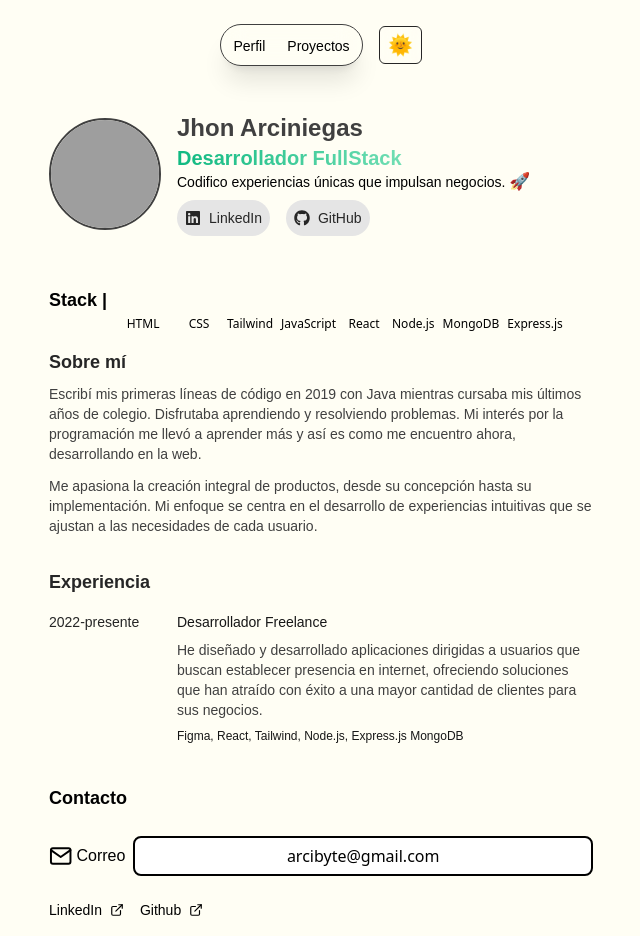
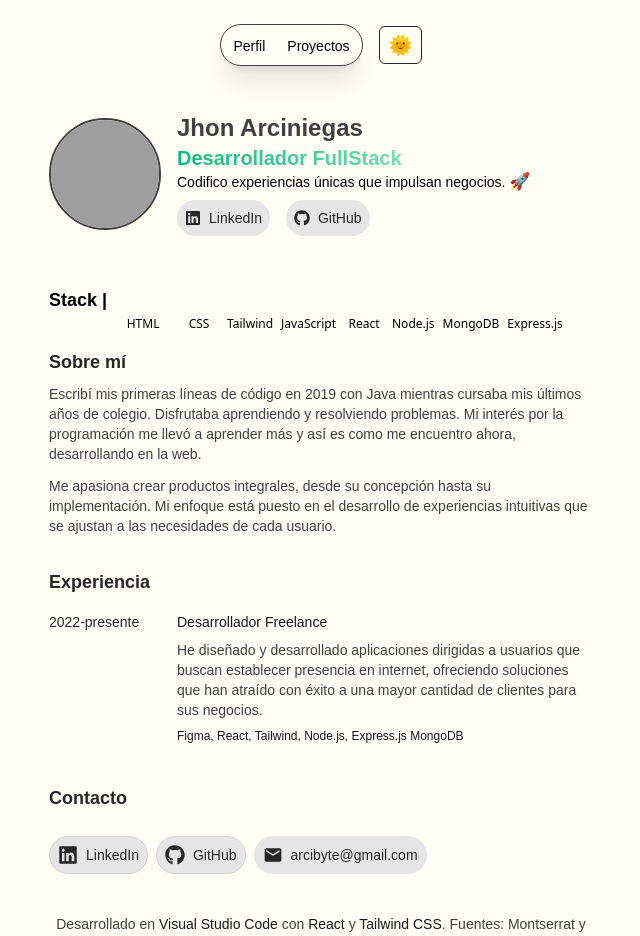
Before and after one commit to arcibyte/old-portfolio, a React (Create React App) app: page / in a window 1280 px wide. Shown: the top 936 px of the page, without its empty margins (319-959 px from the left). Built offline with nearby package versions, Linux system fonts and the light colour scheme; grey boxes are pictures that could not be loaded; some icons are missing.

Commit message:
update about & contact section

```diff
--- a/src/components/layout/Footer.jsx
+++ b/src/components/layout/Footer.jsx
@@ -15,7 +15,7 @@ const Footer = () => {
   );
 
   return (
-    <footer className="px-4 sm:px-8 md:px-16 lg:px-28 py-6 text-center font-poppins text-sm text-neutral-700 dark:text-neutral-300">
+    <footer className="px-4 sm:px-8 md:px-16 lg:px-32 py-6 text-center font-poppins text-sm text-neutral-700 dark:text-neutral-300">
       <p>
         Desarrollado en {generateLink("https://code.visualstudio.com/", "Visual Studio Code")} con {generateLink("https://reactjs.org/", "React")} y {generateLink("https://tailwindcss.com/", "Tailwind CSS")}. Fuentes: <span className={`${spanClass} font-montserrat`}>Montserrat</span> y <span className={`${spanClass} font-poppins`}>Poppins</span>. Desplegado en {generateLink("https://vercel.com/", "Vercel")}.
       </p>
--- a/src/components/sections/About.jsx
+++ b/src/components/sections/About.jsx
@@ -15,8 +15,8 @@ const About = () => {
           web.
         </p>
         <p>
-          Me apasiona la creación integral de productos, desde su concepción
-          hasta su implementación. Mi enfoque se centra en el desarrollo de
+          Me apasiona crear productos integrales, desde su concepción hasta su
+          implementación. Mi enfoque está puesto en el desarrollo de
           experiencias intuitivas que se ajustan a las necesidades de cada
           usuario.
         </p>
--- a/src/components/sections/Contact.jsx
+++ b/src/components/sections/Contact.jsx
@@ -1,50 +1,54 @@
-import React from "react";
-import { FiExternalLink, FiMail } from "react-icons/fi";
+import React from 'react';
+import { FaLinkedin, FaGithub } from 'react-icons/fa';
+import { IconContext } from 'react-icons';
+import { MdEmail } from 'react-icons/md';
+
+const ContactLink = ({ href, label, icon, iconSize }) => (
+  <a
+    href={href}
+    target="_blank"
+    rel="noopener noreferrer"
+    className="border border-neutral-300 text-neutral-800 dark:text-neutral-100  dark:border-neutral-700 bg-neutral-200 dark:bg-neutral-800 rounded-full flex items-center px-2 py-2 mb-2 sm:w-auto hover:bg-emerald-600"
+  >
+    <IconContext.Provider value={{ size: iconSize }}>
+      {icon}
+    </IconContext.Provider>
+    <span className="ml-2">{label}</span>
+  </a>
+);
 
 const Contact = () => {
   return (
     <div
       name="contact"
-      className="px-4 sm:px-8 md:px-16 lg:px-32 mt-2 max-w-screen-lg mx-auto mb-2 relative dark:text-white"
+      className="px-4 sm:px-8 md:px-16 lg:px-32 max-w-screen-lg mx-auto mb-2 relative dark:text-white  rounded-full"
     >
-      <h1 className="text-lg font-montserrat font-bold mb-6">Contacto</h1>
-      <div className="relative flex items-center">
-        <FiMail className="mr-1" size={28} />
-        <label htmlFor="emailInput" className="mr-2 font-poppins">Correo</label>
-        <input
-          type="text"
-          id="emailInput"
-          readOnly
-          className="border-2 border-black w-full py-1.5 px-3 rounded-lg grid place-items-center text-black"
-          value="arcibyte@gmail.com"
-          aria-readonly="true"
+      <h1 className="text-lg font-montserrat font-bold mb-6 dark:text-neutral-300 text-neutral-800">Contacto</h1>
+
+      <div className="flex flex-col sm:flex-row sm:space-x-2 text-sm font-poppins">
+        <ContactLink
+          href="https://www.linkedin.com/in/jhon-arciniegas"
+          label="LinkedIn"
+          icon={<FaLinkedin />}
+          iconSize={20}
         />
-      </div>
-      <div>
-        <ul className="flex font-poppins text-sm space-x-4 mt-6">
-          <li className="flex items-center">
-            <a
-              href="https://www.linkedin.com/in/jhon-arciniegas"
-              className="flex items-center hover:text-blue-400"
-              target="_blank"
-              rel="noopener noreferrer"
-            >
-              <span>LinkedIn</span>
-              <FiExternalLink className="ml-2" />
-            </a>
-          </li>
-          <li className="flex items-center">
-            <a
-              href="https://github.com/arcibyte"
-              className="flex items-center hover:text-blue-400"
-              target="_blank"
-              rel="noopener noreferrer"
-            >
-              <span>Github</span>
-              <FiExternalLink className="ml-2" />
-            </a>
-          </li>
-        </ul>
+
+        <ContactLink
+          href="https://github.com/arcibyte"
+          label="GitHub"
+          icon={<FaGithub />}
+          iconSize={20}
+        />
+
+        <a
+          href="mailto:arcibyte@gmail.com"
+          className="border border-neutral-200 text-neutral-800 dark:text-neutral-100 dark:border-neutral-700 bg-neutral-200 dark:bg-neutral-800 flex items-center px-2 py-2 mb-2 w-full sm:w-auto rounded-full hover:bg-emerald-600"
+        >
+          <IconContext.Provider value={{ size: 20 }}>
+            <MdEmail />
+          </IconContext.Provider>
+          <span className="ml-2">arcibyte@gmail.com</span>
+        </a>
       </div>
     </div>
   );
```
